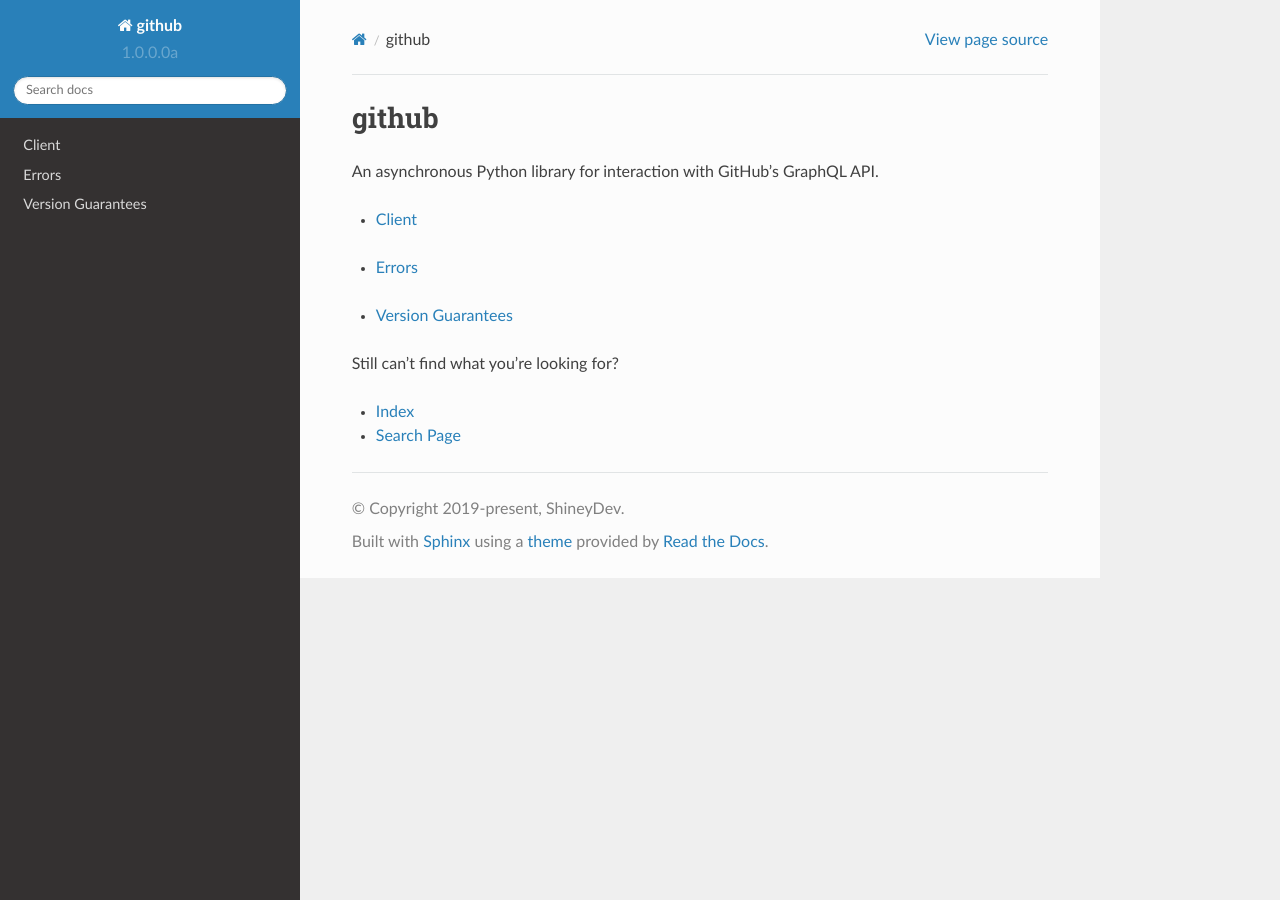
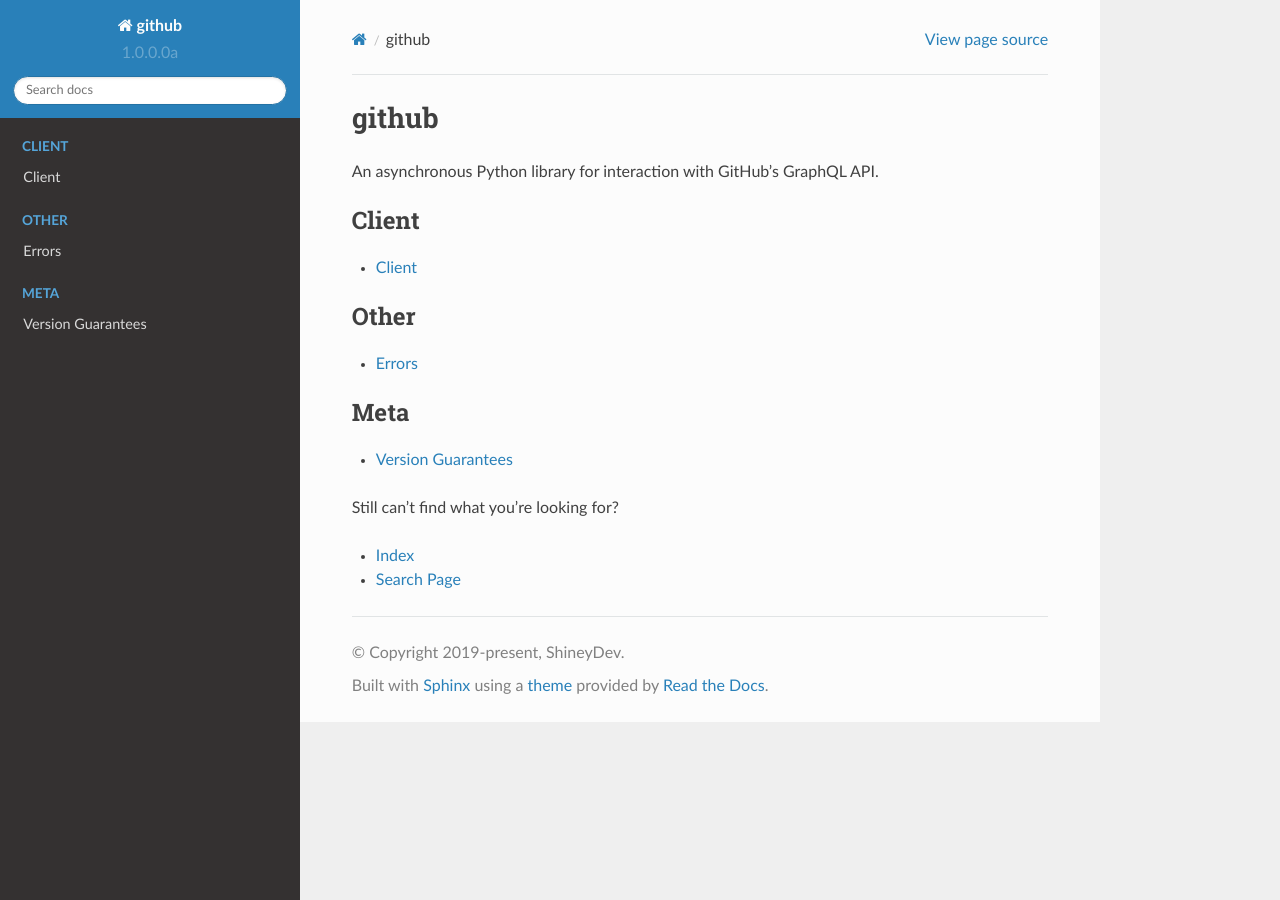
Before and after one commit to ShineyDev/github, a Sphinx documentation site: the page built from docs/index.rst, in a window 1280 px wide. Built offline with Sphinx 7.4.7 and the Read the Docs theme 2.0.0, drawn with Linux system fonts in a browser that asks for light colours.

Commit message:
add captions

```diff
--- a/docs/index.rst
+++ b/docs/index.rst
@@ -5,18 +5,21 @@ An asynchronous Python library for interaction with GitHub's GraphQL API.
 
 
 .. toctree::
+    :caption: Client
     :maxdepth: 1
 
     client
 
 
 .. toctree::
+    :caption: Other
     :maxdepth: 1
 
     errors
 
 
 .. toctree::
+    :caption: Meta
     :maxdepth: 1
 
     versioning
```
